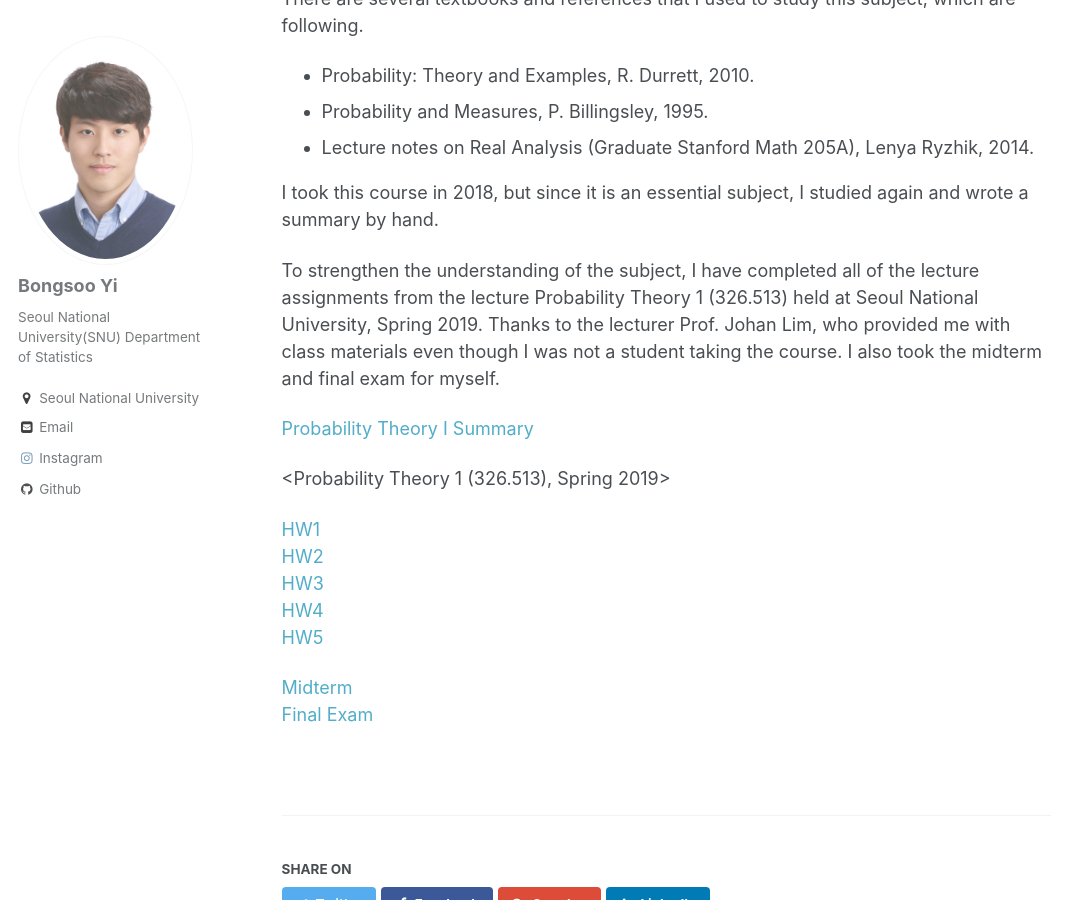
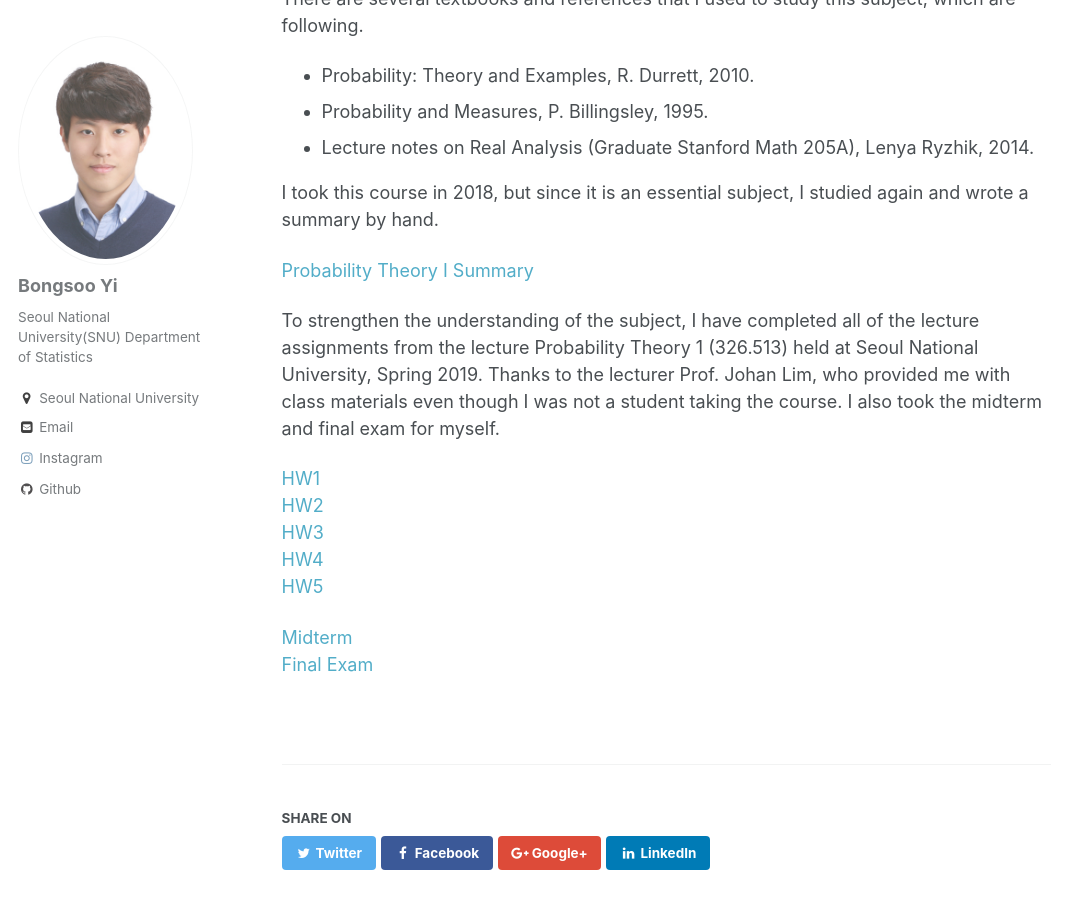
Before and after one commit to austinyi/austinyi.github.io, a Jekyll site: the page built from _publications/2019-06-20-probability1.md, in a window 1280 px wide and 900 px high, scrolled down 361 px. Shown: the whole window, without its empty margins (0-1086 px from the left). Built offline with Jekyll 4.4.1, drawn with Linux system fonts in a browser that asks for light colours.

Commit message:
Update 2019-06-20-probability1.md

```diff
--- a/_publications/2019-06-20-probability1.md
+++ b/_publications/2019-06-20-probability1.md
@@ -17,11 +17,9 @@ There are several textbooks and references that I used to study this subject, wh
 
 I took this course in 2018, but since it is an essential subject, I studied again and wrote a summary by hand.
 
-To strengthen the understanding of the subject, I have completed all of the lecture assignments from the lecture Probability Theory 1 (326.513) held at Seoul National University, Spring 2019. Thanks to the lecturer Prof. Johan Lim, who provided me with class materials even though I was not a student taking the course. I also took the midterm and final exam for myself.
-
 [Probability Theory Ⅰ Summary](http://austinyi.github.io/files/paper2.pdf)
 
-<Probability Theory 1 (326.513), Spring 2019>
+To strengthen the understanding of the subject, I have completed all of the lecture assignments from the lecture Probability Theory 1 (326.513) held at Seoul National University, Spring 2019. Thanks to the lecturer Prof. Johan Lim, who provided me with class materials even though I was not a student taking the course. I also took the midterm and final exam for myself.
 
 [HW1](http://austinyi.github.io/files/HW1.pdf)
 [HW2](http://austinyi.github.io/files/HW2.pdf)
```
